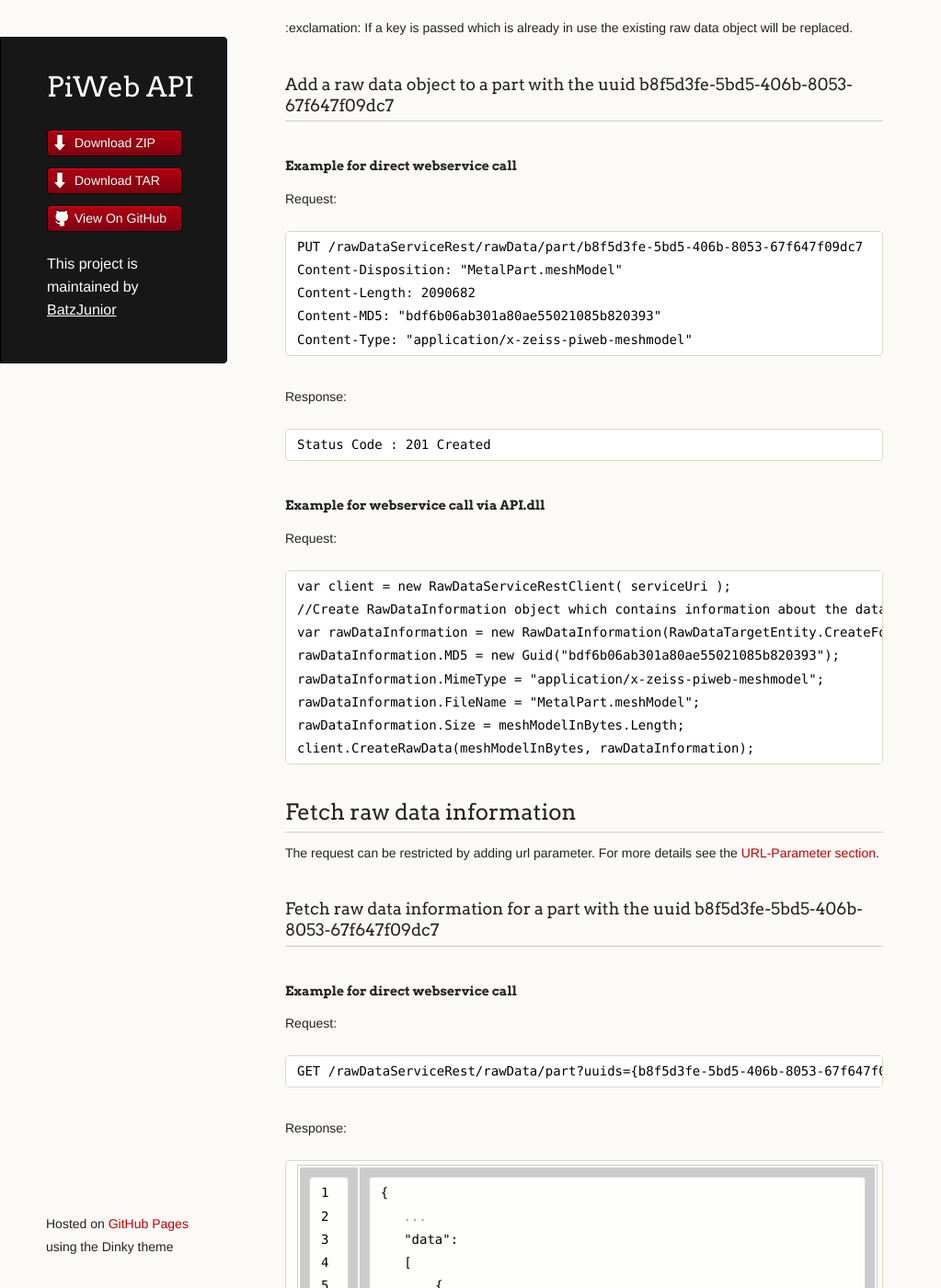
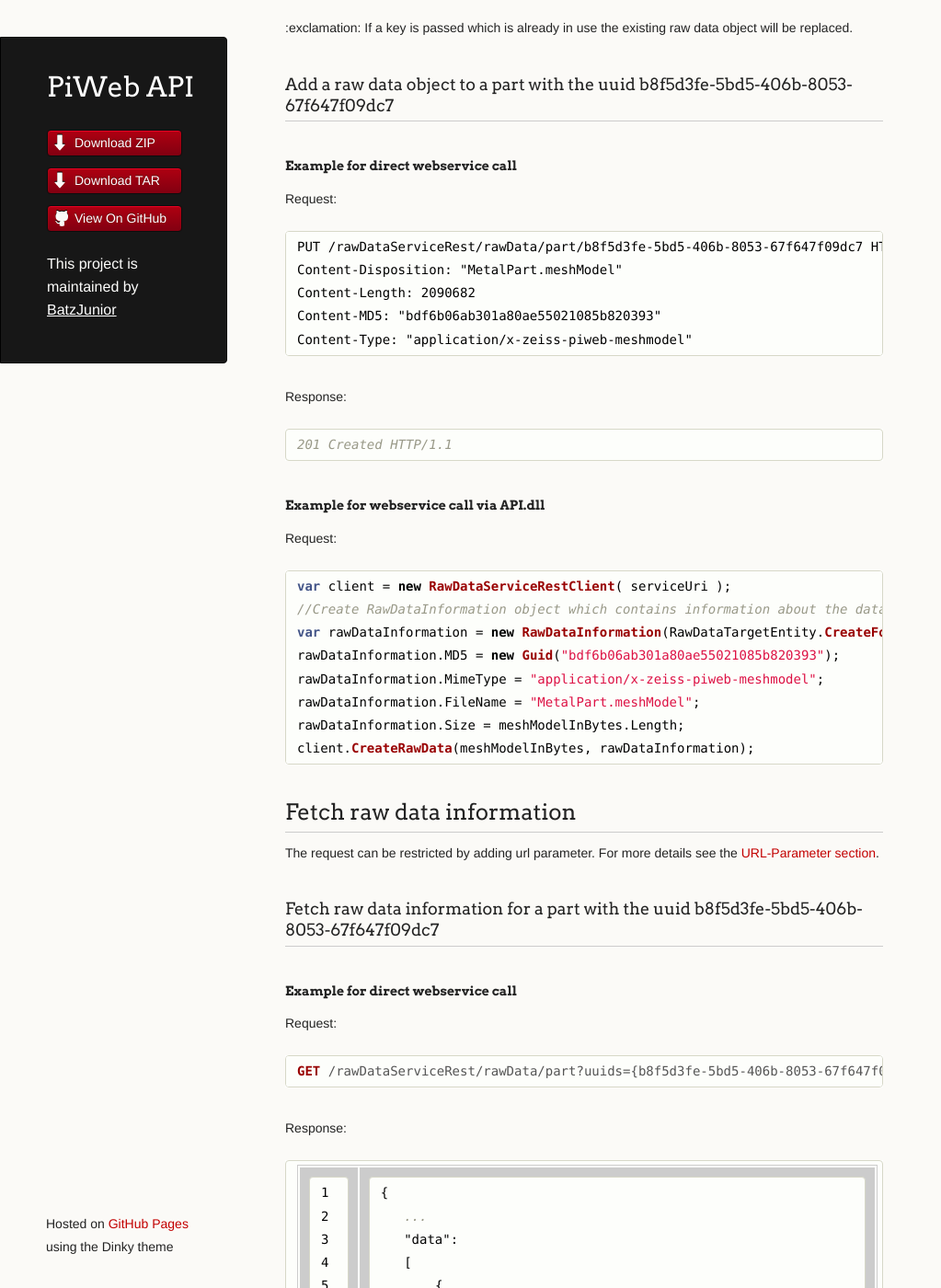
Before and after one commit to BatzJunior/testrepo, a Jekyll site: the page built from rawdata.md, in a window 1280 px wide and 1400 px high, scrolled down 1518 px. Shown: the whole window at 92% size, without its empty margins (0-1023 px from the left). Built offline with Jekyll 4.4.1, drawn with Linux system fonts in a browser that asks for light colours; some of the changed text lies outside the part shown.

Commit message:
Update rawdata.md

````diff
--- a/rawdata.md
+++ b/rawdata.md
@@ -32,23 +32,24 @@
 ####Example for direct webservice call
 
 Request:
-```
-PUT /rawDataServiceRest/rawData/part/b8f5d3fe-5bd5-406b-8053-67f647f09dc7
+{% highlight htpp %}
+PUT /rawDataServiceRest/rawData/part/b8f5d3fe-5bd5-406b-8053-67f647f09dc7 HTTP/1.1
 Content-Disposition: "MetalPart.meshModel"
 Content-Length: 2090682
 Content-MD5: "bdf6b06ab301a80ae55021085b820393"
 Content-Type: "application/x-zeiss-piweb-meshmodel"
-```
+{% endhighlight %}
 
 Response:
-```
-Status Code : 201 Created
-```
+{% highlight http %}
+201 Created HTTP/1.1
+{% endhighlight %}
 
 ####Example for webservice call via API.dll
 
 Request:
-```
+
+{% highlight csharp %}
 var client = new RawDataServiceRestClient( serviceUri );
 //Create RawDataInformation object which contains information about the data to be uploaded
 var rawDataInformation = new RawDataInformation(RawDataTargetEntity.CreateForPart(new Guid("b8f5d3fe-5bd5-406b-8053-67f647f09dc7"), -1);
@@ -57,18 +58,22 @@
 rawDataInformation.FileName = "MetalPart.meshModel";
 rawDataInformation.Size = meshModelInBytes.Length;
 client.CreateRawData(meshModelInBytes, rawDataInformation);
-```
+{% endhighlight %}
 
 ##Fetch raw data information
+
 The request can be restricted by adding url parameter. For more details see the [URL-Parameter section](General-Information#raw-data).
 
 ### Fetch raw data information for a part with the uuid b8f5d3fe-5bd5-406b-8053-67f647f09dc7
+
 #### Example for direct webservice call
 
 Request:
-```
-GET /rawDataServiceRest/rawData/part?uuids={b8f5d3fe-5bd5-406b-8053-67f647f09dc7}
-```
+
+{% highlight http %}
+GET /rawDataServiceRest/rawData/part?uuids={b8f5d3fe-5bd5-406b-8053-67f647f09dc7} HTTP/1.1
+{% endhighlight %}
+
 Response:
 {% highlight json linenos %}
 {
@@ -97,71 +102,87 @@
 
 ####Example for webservice call via API.dll
 
-```
+{% highlight csharp %}
 var client = new RawDataServiceRestClient( serviceUri );
 var rawDataInfo = await client.ListRawDataForParts( new Guid[] { b8f5d3fe-5bd5-406b-8053-67f647f09dc7 } );
-```
+{% endhighlight %}
 
 ##Fetch raw data
-On fetching raw data there is server side caching activated. When a raw data object is requested the first time several HTTP header values are returned beneath the raw data object. This header values include the ```ETag``` header that consists of a distinct hash value which identifies the raw data object unambigusously. This hash value is a combination of the MD5 sum and the last modified date. If this ```ETag``` value is sent within the ```If-None-Match``` header on the next request the server returns a ```304 - Not modified``` HTTP header status code instead of the raw data object if the object has not been changed since the last request. If the API.dll is used the caching is already implemented.
+
+On fetching raw data there is server side caching activated. When a raw data object is requested the first time several HTTP header values are returned beneath the raw data object. This header values include the {% highlight http %} ETag {% endhighlight %} header that consists of a distinct hash value which identifies the raw data object unambigusously. This hash value is a combination of the MD5 sum and the last modified date. If this {% highlight http %}ETag{% endhighlight %} value is sent within the {% highlight http %} If-None-Match {%endhighlight %} header on the next request the server returns a {% highlight http %} 304 - Not modified {% endhighlight %} HTTP header status code instead of the raw data object if the object has not been changed since the last request. If the API.dll is used the caching is already implemented.
 
 ### Fetch raw data with key 0 for a part with the uuid b8f5d3fe-5bd5-406b-8053-67f647f09dc7
 #### Example for direct webservice call
 
 Request:
-```
+
+{% highlight http %}
 GET /rawDataServiceRest/rawData/part/b8f5d3fe-5bd5-406b-8053-67f647f09dc7/0
-```
+{% endhighlight %}
+
 Response:
 
+The requested raw data file
 
-_The requested raw data file_
-```
-Status Code : 200 OK
+{% highlight http %}
+HTTP/1.1 200 OK
 Etag: "6ab0f6bd01b30aa8e55021085b820393635437006830400000"
 Last-Modified: Fri, 15 Aug 2014 11:58:03 GMT
 ...
-```
+{% endhighlight %}
 
 Request with If-None-Match header
-```
-GET /rawDataServiceRest/rawData/part/b8f5d3fe-5bd5-406b-8053-67f647f09dc7/0
+
+{% highlight http %}
+GET /rawDataServiceRest/rawData/part/b8f5d3fe-5bd5-406b-8053-67f647f09dc7/0 HTTP/1.1
 If-None-Match: "6ab0f6bd01b30aa8e55021085b820393635437006830400000"
-```
+{% endhighlight %}
+
 Response:
-```
-Status Code: 304 Not modified
-```
+
+{% highlight http %}
+HTTP/1.1 304 Not modified
+{% endhighlight %}
 
 #### Example for webservice call via API.dll
 
-```
+{% highlight csharp %}
 var client = new RawDataServiceRestClient( serviceUri );
 var rawData = await client.GetRawDataForPart( "b8f5d3fe-5bd5-406b-8053-67f647f09dc7", 0 );
-```
+{% endhighlight %}
 
 ##Update raw data
+
 Updating a raw data object works nearly identically to adding raw data objects. The only difference is the key which the raw data object is identified by and which is mandatory.
 
 ##Delete raw data
 If a key is given within the uri only the raw data object with the given key otherwise all raw data objects which belong to the entity will be deleted.
 
 ### Delete raw data object with key 0 for a part with the uuid b8f5d3fe-5bd5-406b-8053-67f647f09dc7
+
 #### Example for direct webservice call
+
 Request
-```
+
+{% highlight http %}
 DELETE /rawDataServiceRest/rawData/part/b8f5d3fe-5bd5-406b-8053-67f647f09dc7/0
-```
+{% endhighlight %}
+
 Response
-```
-Statuscode 200 OK
-```
+
+{% highlight http %}
+HTTP/1.1 200 OK
+{% endhighlight %}
+
 ####Example for webservice call via API.dll
+
 Request:
-```
+
+{% highlight csharp %}
 var client = new RawDataServiceRestClient( serviceUri );
 client.DeleteRawDataForPart(new Guid("b8f5d3fe-5bd5-406b-8053-67f647f09dc7"),0);
-```
+{% endhighlight %}
+
 ### Delete all raw data objects for a part with the uuid b8f5d3fe-5bd5-406b-8053-67f647f09dc7
 #### Example for direct webservice call
 
````
